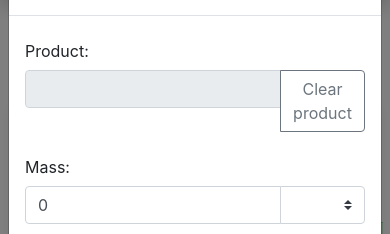
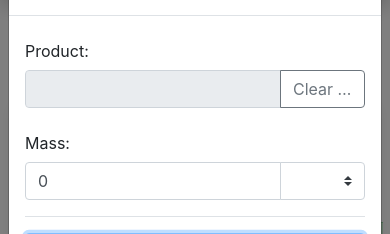
Before and after one commit to ArchiDevil/trips, a Flask app: template organizer/templates/trips/trip.html in a window 390 px wide, after a click that opens the changed part. Shown: the part 56-290 px from the top of the page. Run offline with Flask 2, Linux system fonts and the light colour scheme; the template is opened without the code that fills it: most values are stand-ins (such as "Sample title", 1, 10 or a date in 2020); lists and menus that the app fills with data are empty; parts of the project's set-up code (start-up, migrations or seed data) failed here and were passed over; some libraries are stand-ins or nearby versions.

Commit message:
Fix for small screens in add a meal form

```diff
--- a/organizer/templates/trips/trip.html
+++ b/organizer/templates/trips/trip.html
@@ -29,7 +29,7 @@
                         <div class="input-group col-sm-10">
                             <input type="text" class="form-control w-75" v-model="currentProductName" disabled>
                             <div class="input-group-append w-25">
-                                <button tabindex="7" class="btn btn-outline-secondary w-100" type="button" v-on:click="clearProduct()">Clear product</button>
+                                <button tabindex="7" class="btn btn-outline-secondary w-100 text-truncate" type="button" v-on:click="clearProduct()">Clear product</button>
                             </div>
                         </div>
                     </div>
```
